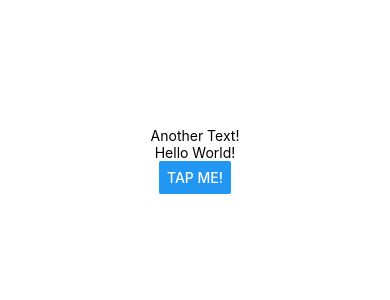
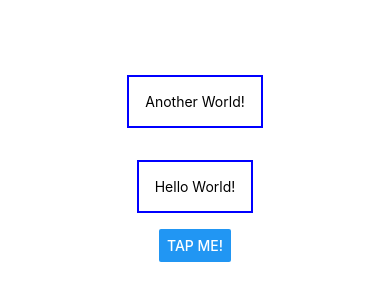
Before and after one commit to hieutrung0451/goal-app-react-native, a React Native app: screen / in a window 390 px wide. Shown: the part 262-562 px from the top of the page. Built offline with nearby package versions, Linux system fonts and the light colour scheme.

Commit message:
add styling

```diff
--- a/App.js
+++ b/App.js
@@ -4,10 +4,10 @@ export default function App() {
   return (
     <View style={styles.container}>
       <View>
-        <Text>Another Text!</Text>
+        <Text style={styles.dummyText}>Another World!</Text>
       </View>
 
-      <Text>Hello World!</Text>
+      <Text style={styles.dummyText}>Hello World!</Text>
       <Button title='Tap me!' />
     </View>
   );
@@ -20,4 +20,10 @@ const styles = StyleSheet.create({
     alignItems: 'center',
     justifyContent: 'center',
   },
+  dummyText: {
+    margin: 16,
+    padding: 16,
+    borderWidth: 2,
+    borderColor: 'blue',
+  },
 });
```
